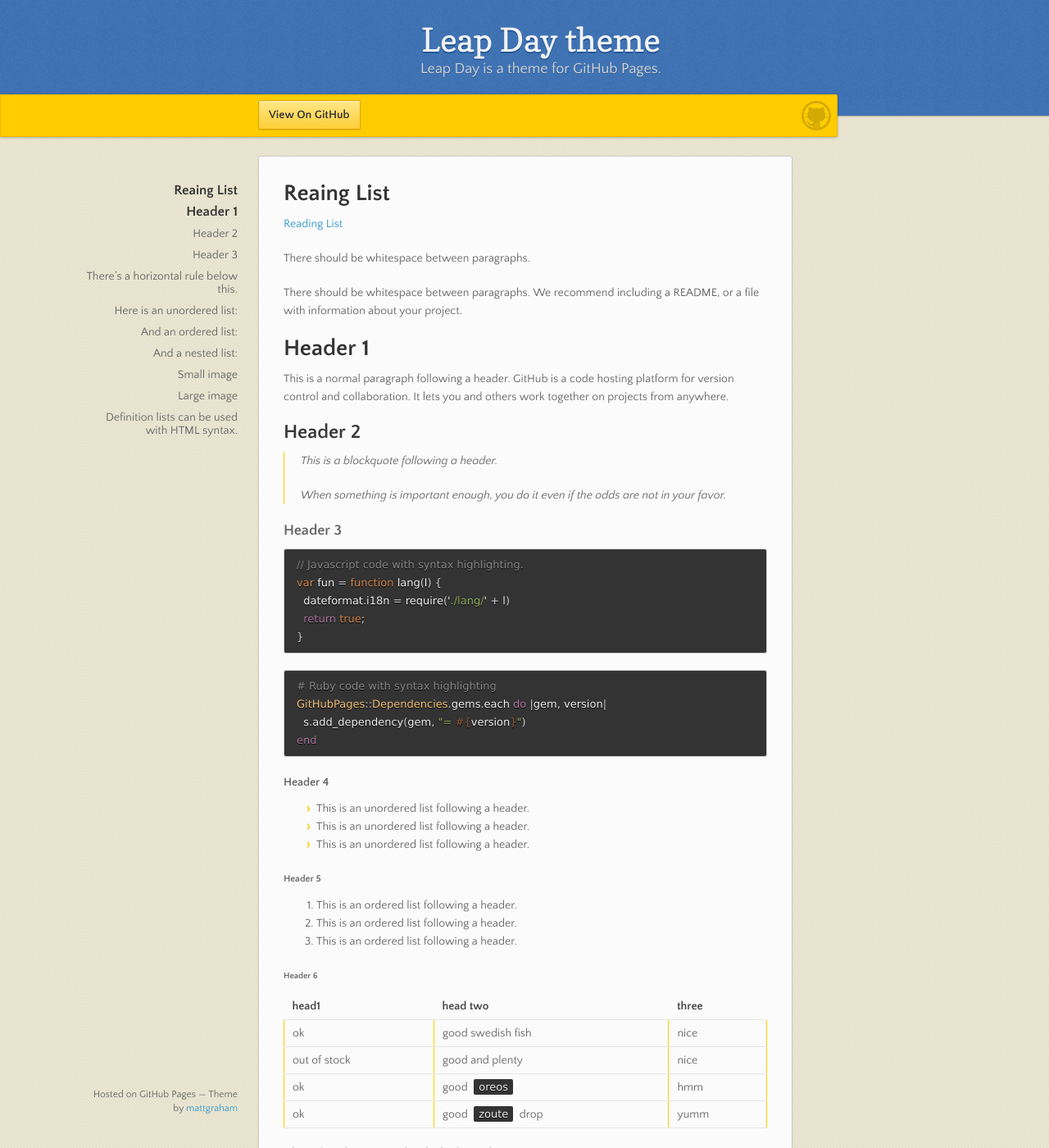
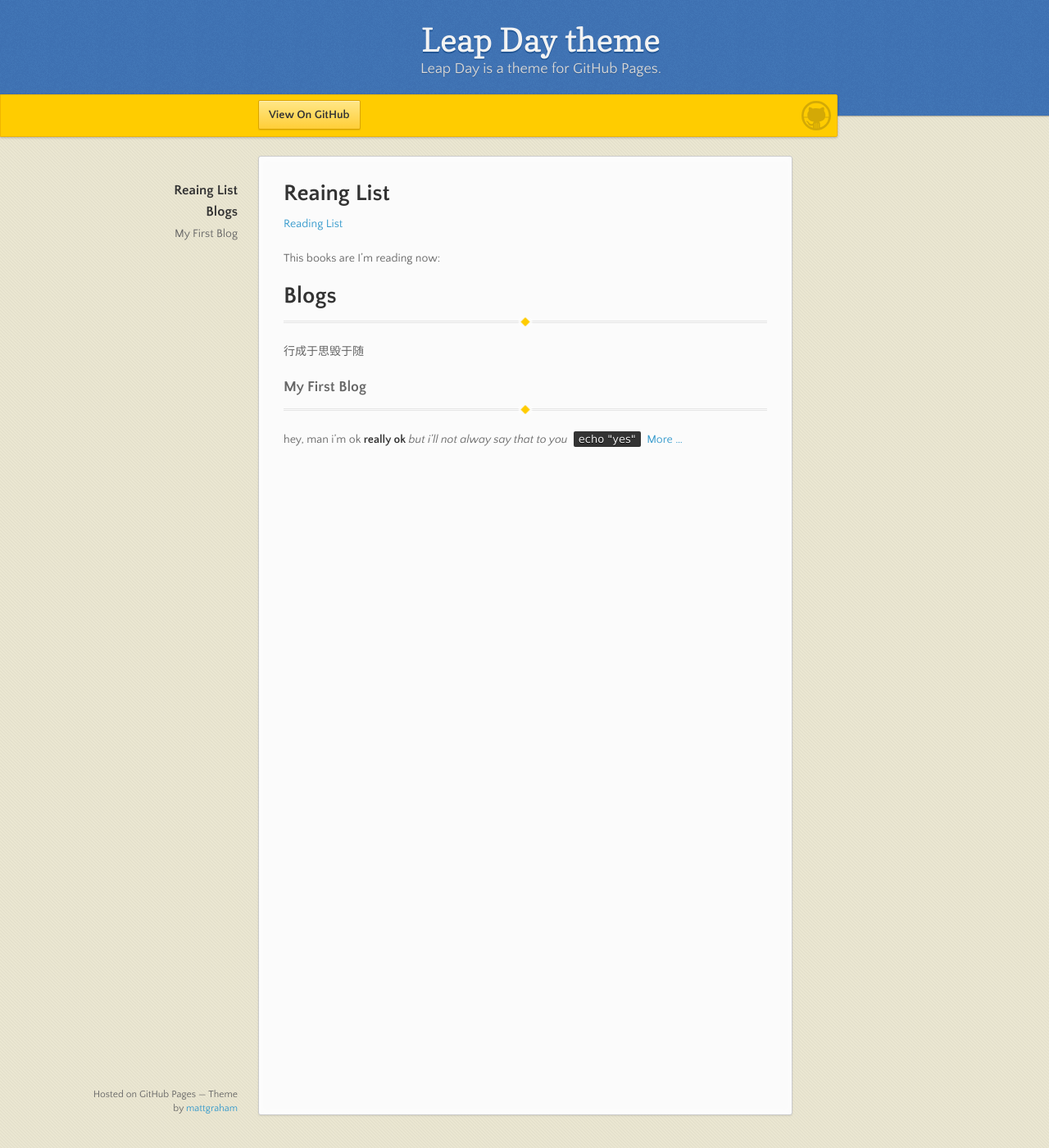
Before and after one commit to royss7/royss7.github.io, a Jekyll site: the page built from index.md, in a window 1280 px wide and 1400 px high. Shown: the whole window at 82% size. Built offline with Jekyll 4.4.1, drawn with Linux system fonts in a browser that asks for light colours; our own code applies the rules of GitHub Pages for plain Markdown files; some of the changed text lies outside the part shown.

Commit message:
feat(update_blogs): update_blogs and test new blog

````diff
--- a/index.md
+++ b/index.md
@@ -6,118 +6,22 @@
 
 [Reading List](./reading-list.html)
 
-There should be whitespace between paragraphs.
+This books are I'm reading now:
 
-There should be whitespace between paragraphs. We recommend including a README, or a file with information about your project.
+**[]()**
 
-# Header 1
-
-This is a normal paragraph following a header. GitHub is a code hosting platform for version control and collaboration. It lets you and others work together on projects from anywhere.
-
-## Header 2
-
-> This is a blockquote following a header.
->
-> When something is important enough, you do it even if the odds are not in your favor.
-
-### Header 3
-
-```js
-// Javascript code with syntax highlighting.
-var fun = function lang(l) {
-  dateformat.i18n = require('./lang/' + l)
-  return true;
-}
-```
-
-```ruby
-# Ruby code with syntax highlighting
-GitHubPages::Dependencies.gems.each do |gem, version|
-  s.add_dependency(gem, "= #{version}")
-end
-```
-
-#### Header 4
-
-*   This is an unordered list following a header.
-*   This is an unordered list following a header.
-*   This is an unordered list following a header.
-
-##### Header 5
-
-1.  This is an ordered list following a header.
-2.  This is an ordered list following a header.
-3.  This is an ordered list following a header.
-
-###### Header 6
-
-| head1        | head two          | three |
-|:-------------|:------------------|:------|
-| ok           | good swedish fish | nice  |
-| out of stock | good and plenty   | nice  |
-| ok           | good `oreos`      | hmm   |
-| ok           | good `zoute` drop | yumm  |
-
-### There's a horizontal rule below this.
-
-* * *
-
-### Here is an unordered list:
-
-*   Item foo
-*   Item bar
-*   Item baz
-*   Item zip
-
-### And an ordered list:
-
-1.  Item one
-1.  Item two
-1.  Item three
-1.  Item four
-
-### And a nested list:
-
-- level 1 item
-  - level 2 item
-  - level 2 item
-    - level 3 item
-    - level 3 item
-- level 1 item
-  - level 2 item
-  - level 2 item
-  - level 2 item
-- level 1 item
-  - level 2 item
-  - level 2 item
-- level 1 item
-
-### Small image
-
-![Octocat](https://assets-cdn.github.com/images/icons/emoji/octocat.png)
-
-### Large image
-
-![Branching](https://guides.github.com/activities/hello-world/branching.png)
+# Blogs
+---
 
 
-### Definition lists can be used with HTML syntax.
+行成于思毁于随
 
-<dl>
-<dt>Name</dt>
-<dd>Godzilla</dd>
-<dt>Born</dt>
-<dd>1952</dd>
-<dt>Birthplace</dt>
-<dd>Japan</dd>
-<dt>Color</dt>
-<dd>Green</dd>
-</dl>
+### My First Blog
+---
 
-```
-Long, single-line code blocks should not wrap. They should horizontally scroll if they are too long. This line should be long enough to demonstrate this.
-```
-
-```
-The final element.
-```
+hey, man
+i'm ok
+**really ok**
+_but i'll not alway say that to you_
+`echo "yes"`
+[More ...](./_posts/2018-09-06_test-post.md)
````
Also changed, not shown: _posts/2018-09-06_test-post.md (added, +12 -0 lines), update_blogs.py (added, +124 -0 lines), _posts/2018-09-06-test-post.md (deleted).
